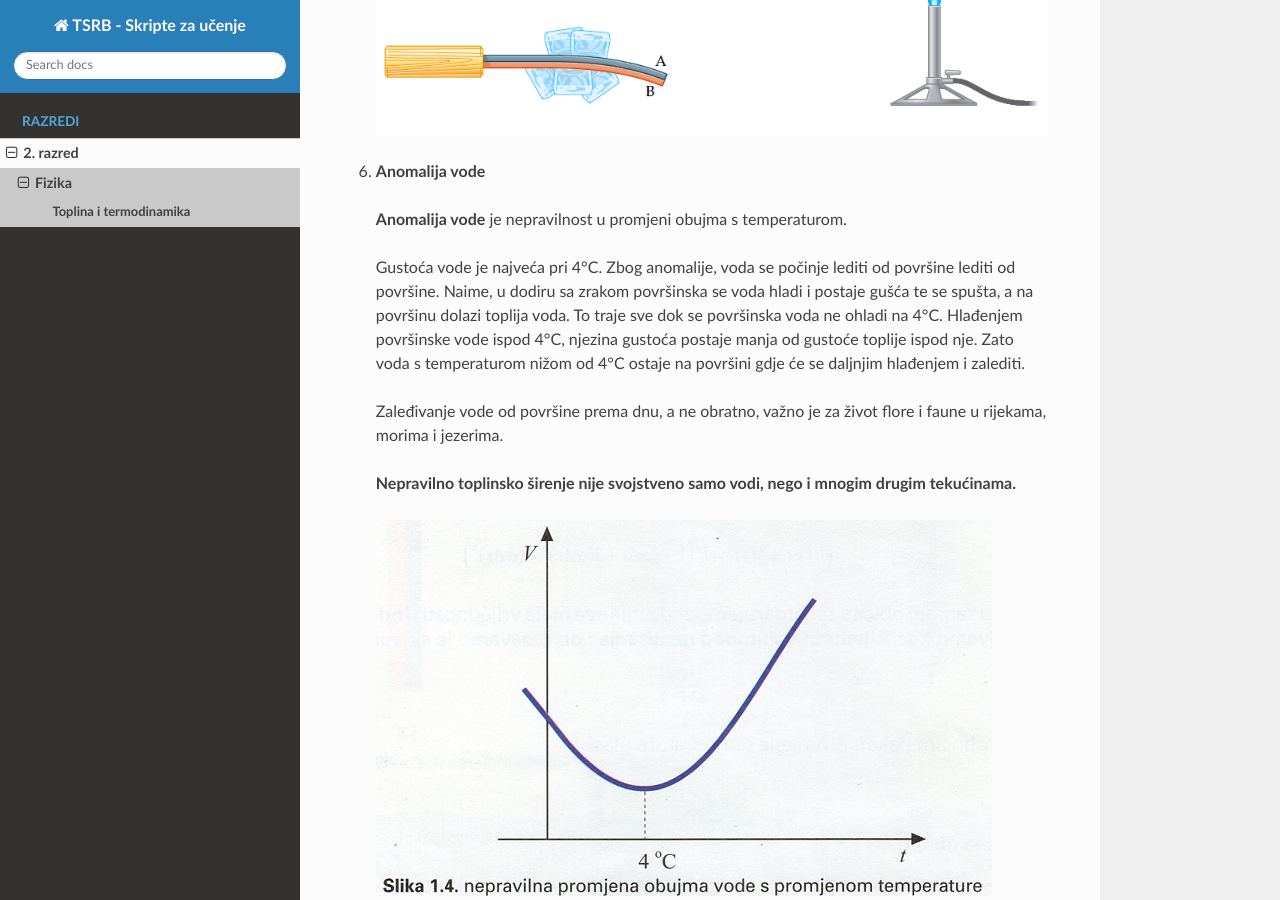
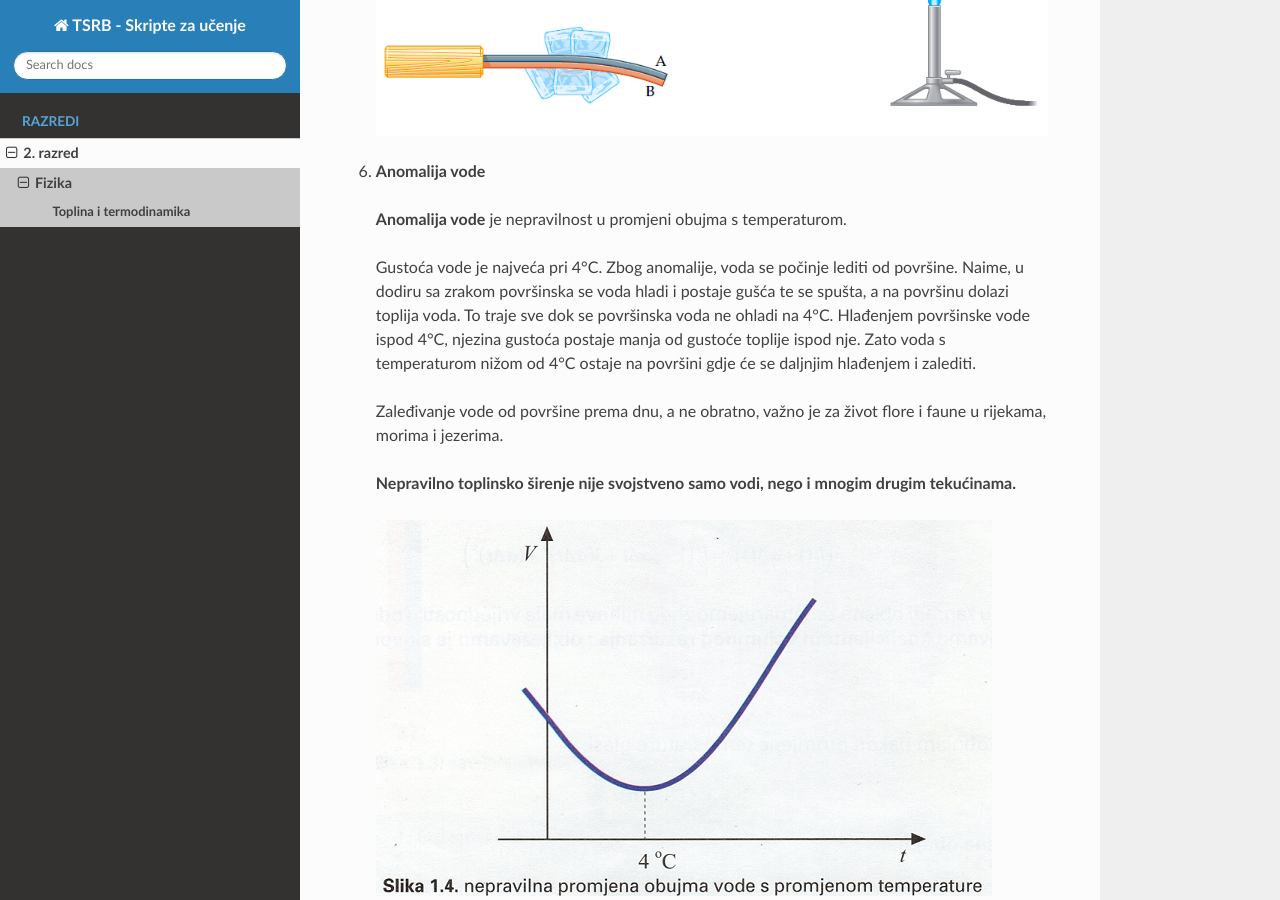
Before and after one commit to recycleTheC/tsrb-h_razred, a Sphinx documentation site: the page built from source/2_razred/fizika/toplina.rst, in a window 1280 px wide and 900 px high, scrolled down 2521 px. Built offline with Sphinx 7.4.7 and the Read the Docs theme 2.0.0, drawn with Linux system fonts in a browser that asks for light colours; some of the changed text lies outside the part shown.

Commit message:
Ispravak gramatičkih pogrešaka

```diff
--- a/source/2_razred/fizika/toplina.rst
+++ b/source/2_razred/fizika/toplina.rst
@@ -87,8 +87,8 @@ Toplina i termodinamika
   **Anomalija vode** je nepravilnost u promjeni obujma s temperaturom.
 
   Gustoća vode je najveća pri 4°C. Zbog anomalije, voda se počinje lediti od
-  površine lediti od površine. Naime, u dodiru sa zrakom površinska se voda hladi
-  i postaje gušća te se spušta, a na površinu dolazi toplija voda. To traje sve dok
+  površine. Naime, u dodiru sa zrakom površinska se voda hladi i postaje gušća
+  te se spušta, a na površinu dolazi toplija voda. To traje sve dok
   se površinska voda ne ohladi na 4°C. Hlađenjem površinske vode ispod 4°C, njezina
   gustoća postaje manja od gustoće toplije ispod nje. Zato voda s temperaturom nižom
   od 4°C ostaje na površini gdje će se daljnjim hlađenjem i zalediti.
```
Also changed, not shown: other parts of source/2_razred/fizika/toplina.rst (+1 -1 lines).
